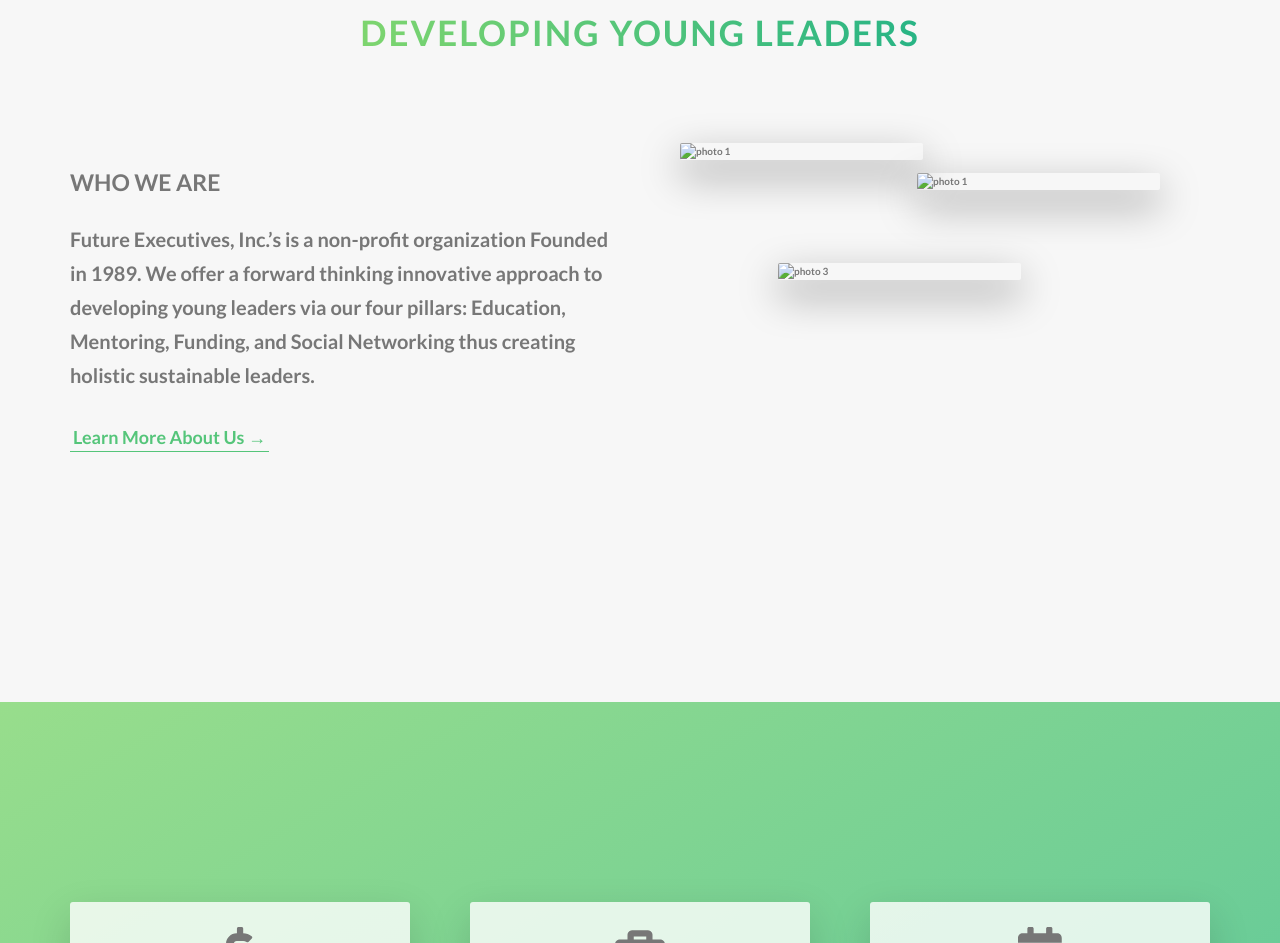
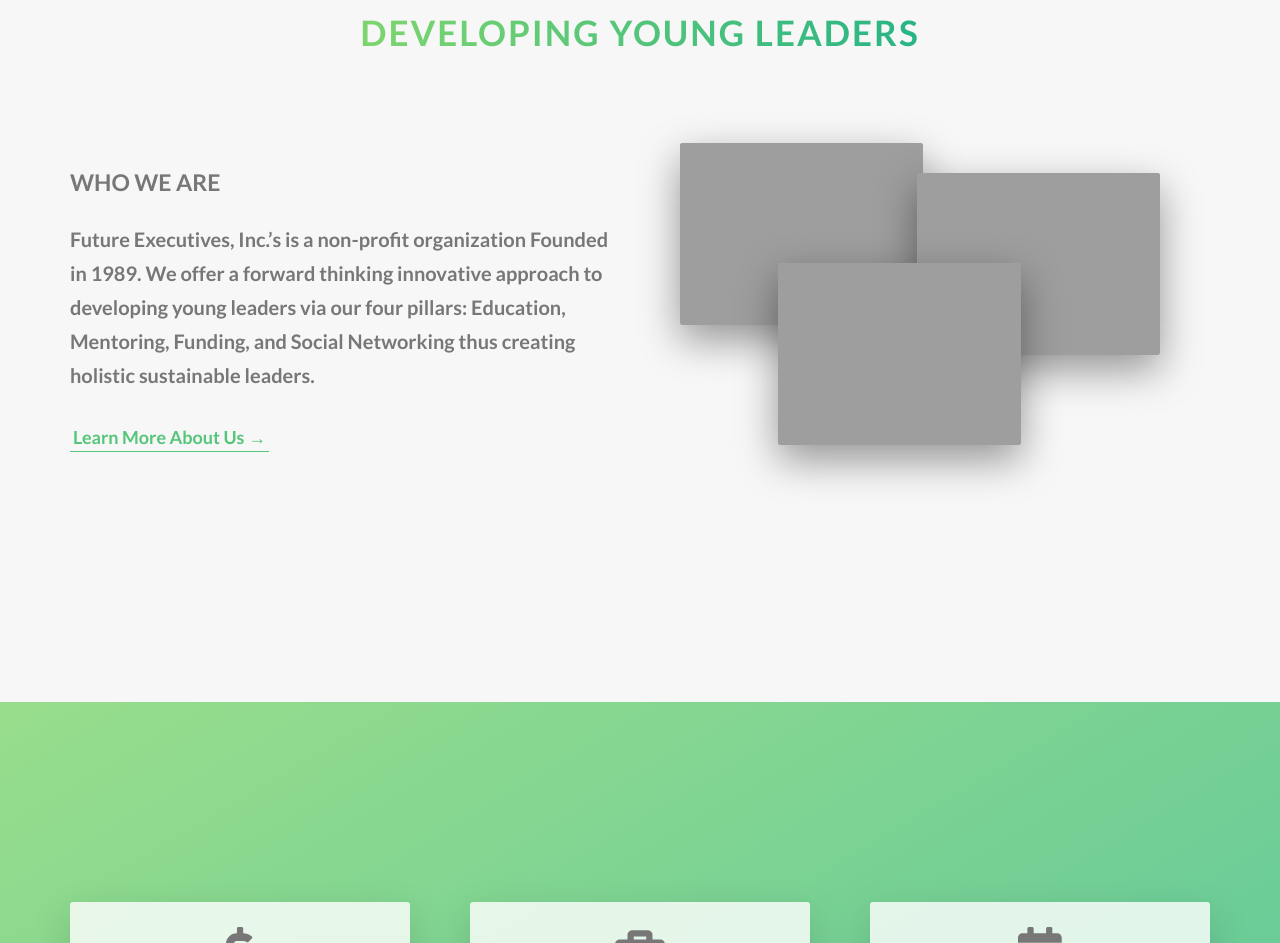
Before and after one commit to haryunkim/FutureExecutives, a website: page main.html in a window 1280 px wide. Shown: the part 847-1790 px from the top of the page. Drawn offline with Linux system fonts and the light colour scheme; the site is published under a folder, as on GitHub Pages, so addresses that start at the root find nothing.

Commit message:
Update main.html

```diff
--- a/main.html
+++ b/main.html
@@ -130,9 +130,9 @@
           </div>
           <div class="col-1-of-2">
             <div class="composition">
-              <img src="../images/about1.PNG" alt="photo 1" class="composition__photo composition__photo--p1">
-              <img src="/images/about2.PNG" alt="photo 1" class="composition__photo composition__photo--p2">
-              <img src="/images/about3.PNG" alt="photo 3" class="composition__photo composition__photo--p3">
+              <img src="images/about1.PNG" alt="photo 1" class="composition__photo composition__photo--p1">
+              <img src="images/about2.PNG" alt="photo 1" class="composition__photo composition__photo--p2">
+              <img src="images/about3.PNG" alt="photo 3" class="composition__photo composition__photo--p3">
             </div>
           </div>
 
```
